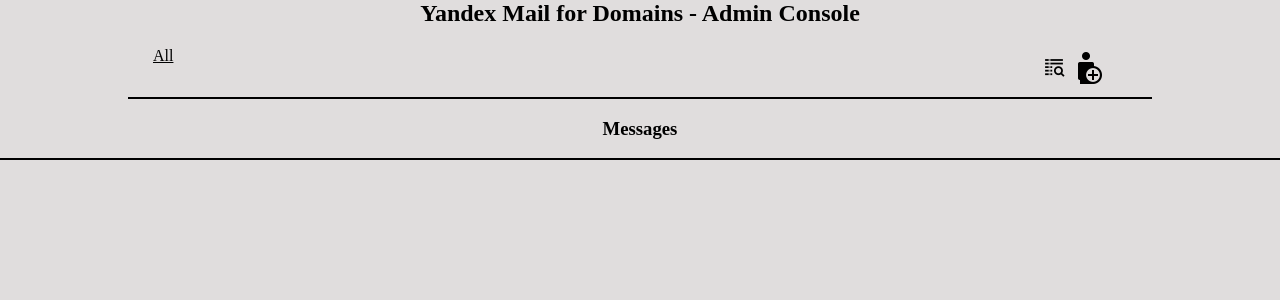
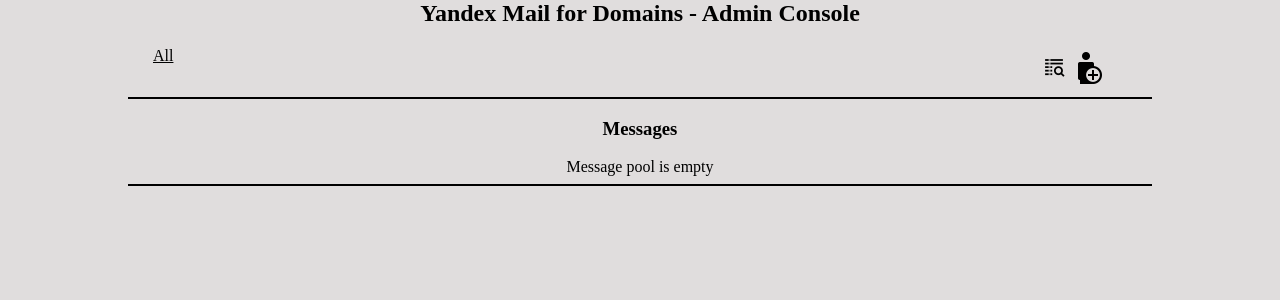
Before and after one commit to edkliff/yandex-mail, a Flask app: page /messages in a window 1280 px wide. Shown: the top 300 px of the page. Run offline with Flask 2, Linux system fonts and the light colour scheme; parts of the project's set-up code (start-up, migrations or seed data) failed here and were passed over.

Commit message:
Redesign #2 - <hr> bug

```diff
--- a/app/templates/base.html
+++ b/app/templates/base.html
@@ -36,8 +36,9 @@
             <div class="header">
                 {% block content %}{% endblock %}
             </div>
-            <hr>
-
+            <div class="header">
+                <hr>
+            </div>
 
         </center>
     </body>
--- a/app/templates/messages.html
+++ b/app/templates/messages.html
@@ -11,6 +11,8 @@
                     <li>{{ message }}</li>
                 {% endfor %}
             </ul>
+            {% else %}
+                Message pool is empty
             {% endif %}
             {% endwith %}
         </div>
```
